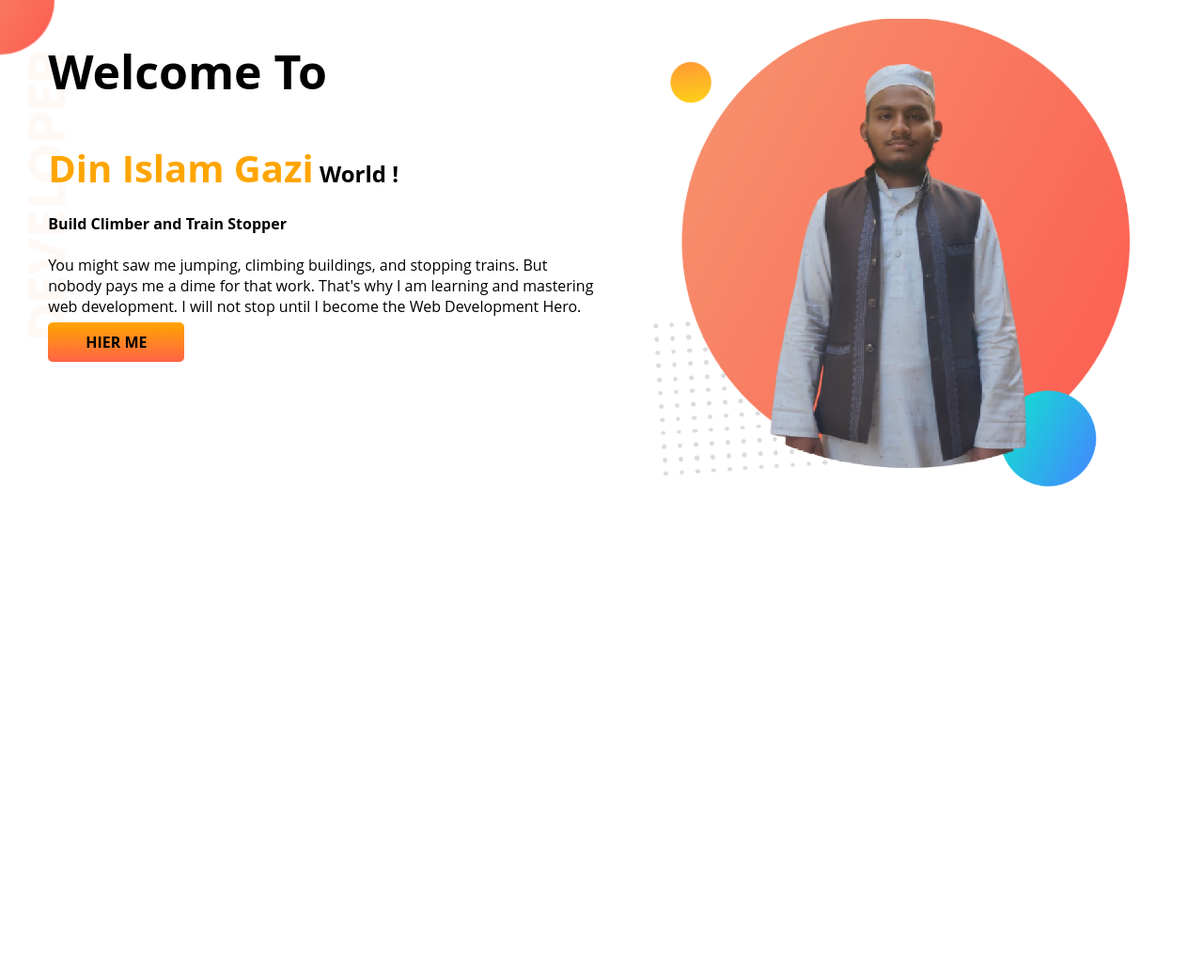
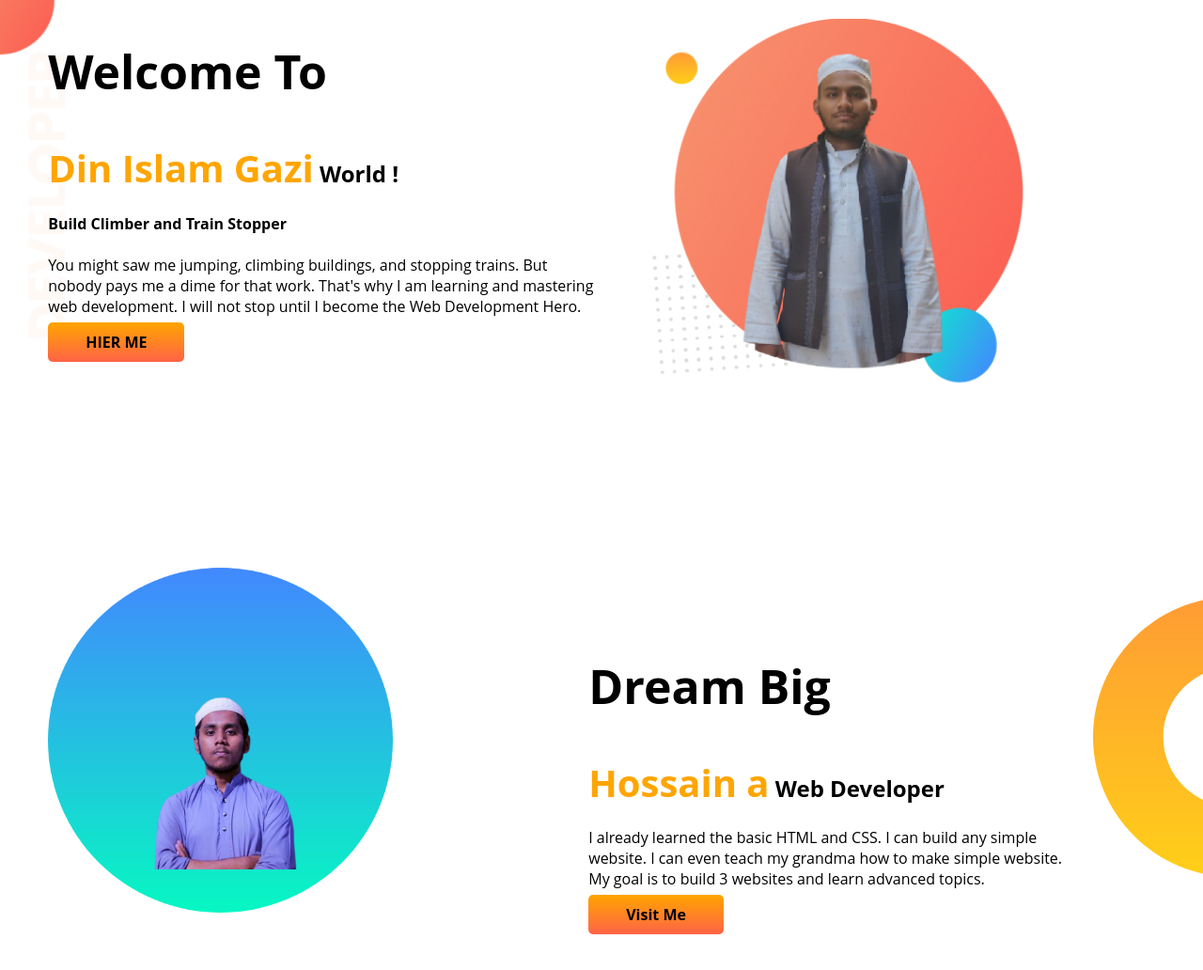
Before and after one commit to dinislamgazi4/developer-portfolio, a plain HTML site: page index.html in a window 1280 px wide. Shown: the whole page at 94% size. Before the commit the page ends 800 px from the top, so only its background shows below. Drawn offline with Linux system fonts and the light colour scheme.

Commit message:
dream added

```diff
--- a/index.html
+++ b/index.html
@@ -23,7 +23,17 @@
              <img src="images/my-bg.png" alt="">
        </div>
    </section>
-
+   <section class="dream-big">
+    <div class="half-width">
+        <img src="images/image 1.png" alt="">
+    </div>
+    <div id="big" class="half-width">
+        <h1>Dream Big</h1>
+        <h2><span class="orange-color"> Hossain a</span> Web Developer </h2>
+        <p>I already learned the basic HTML and CSS. I can build any simple website. I can even teach my grandma how to make simple website. My goal is to build 3 websites and learn advanced topics.</p>
+        <a class="link-button"   target="_blank" href="https://www.facebook.com/hossain3600">Visit Me</a>
+    </div>
+   </section>
 
 
 
--- a/style.css
+++ b/style.css
@@ -14,7 +14,8 @@ button{
 }
 
 section{
-    display: flex
+    display: flex;
+    margin-bottom: 150px;
 }
 
 .half-width{
@@ -22,7 +23,7 @@ section{
     padding-left:4% ;
 }
 .half-width img{
-            width: 90%;
+            width: 70%;
             margin-top: 20px;
 }
 .link-button{
@@ -37,3 +38,12 @@ section{
         background-image: url(images/top-banner.png);
         background-repeat: no-repeat;
 }
+.dream-big{
+    background-image: url(images/dream-bg.png);
+    background-repeat: no-repeat;
+    background-position: right;
+}
+#big{
+    margin-top: 70px;
+    margin-right: 130px;
+}
```
Also changed, not shown: images/image 1.png (added).
